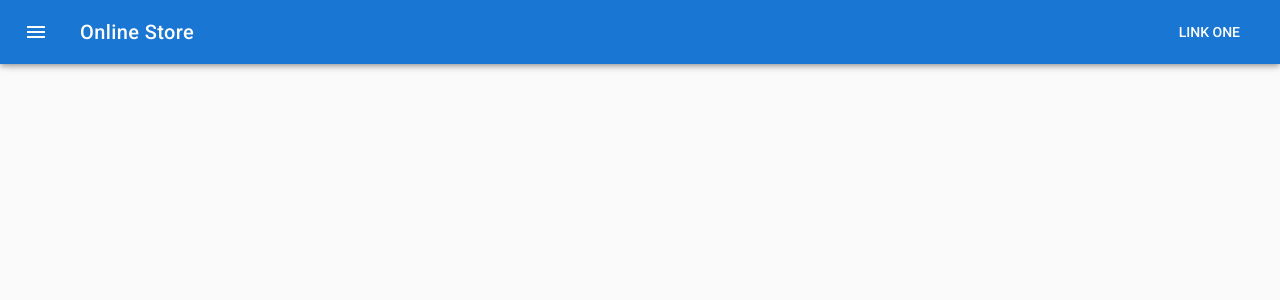
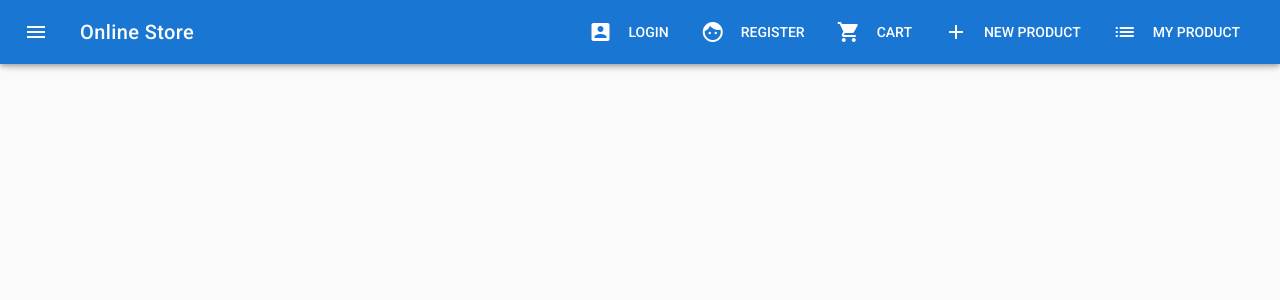
Before and after one commit to alte0/udemy-online-store-vuejs, a Vue app: page /list in a window 1280 px wide. Shown: the top 300 px of the page. Built offline with nearby package versions, Linux system fonts and the light colour scheme.

Commit message:
Создание ссылок

```diff
--- a/src/components/Navbar.vue
+++ b/src/components/Navbar.vue
@@ -1,12 +1,35 @@
 <template>
   <div>
-    <v-navigation-drawer app temporary></v-navigation-drawer>
+    <v-navigation-drawer app temporary v-model="sideNav">
+      <v-list>
+        <v-list-tile
+          v-for="(link, i) in links"
+          :key="i"
+          :to="link.url"
+          >
+          <v-list-tile-action>
+            <v-icon>{{ link.icon }}</v-icon>
+          </v-list-tile-action>
+          <v-list-tile-content>
+            <v-list-tile-title v-text="link.title"></v-list-tile-title>
+          </v-list-tile-content>
+        </v-list-tile>
+      </v-list>
+    </v-navigation-drawer>
     <v-toolbar app dark color="primary">
-      <v-toolbar-side-icon></v-toolbar-side-icon>
+      <v-toolbar-side-icon @click="sideNav = !sideNav"></v-toolbar-side-icon>
       <v-toolbar-title>Online Store</v-toolbar-title>
       <v-spacer></v-spacer>
       <v-toolbar-items class="hidden-sm-and-down">
-        <v-btn flat>Link One</v-btn>
+        <v-btn
+          flat
+          v-for="(link, i) in links"
+          :key="i"
+          :to="link.url"
+          >
+          <v-icon left>{{ link.icon }}</v-icon>
+          {{ link.title }}
+        </v-btn>
       </v-toolbar-items>
     </v-toolbar>
     <v-content>
@@ -19,6 +42,37 @@
 
 <script>
 export default {
-
+  data () {
+    return {
+      sideNav: false,
+      links: [
+        {
+          title: 'login',
+          icon: 'account_box',
+          url: '/login'
+        },
+        {
+          title: 'Register',
+          icon: 'face',
+          url: '/register'
+        },
+        {
+          title: 'Cart',
+          icon: 'shopping_cart',
+          url: '/checkout'
+        },
+        {
+          title: 'New product',
+          icon: 'add',
+          url: '/new'
+        },
+        {
+          title: 'My product',
+          icon: 'list',
+          url: '/list'
+        }
+      ]
+    }
+  }
 }
 </script>
```
